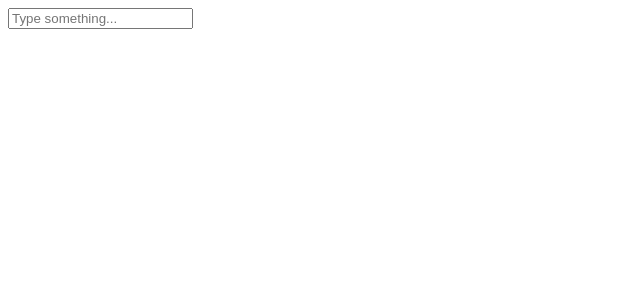
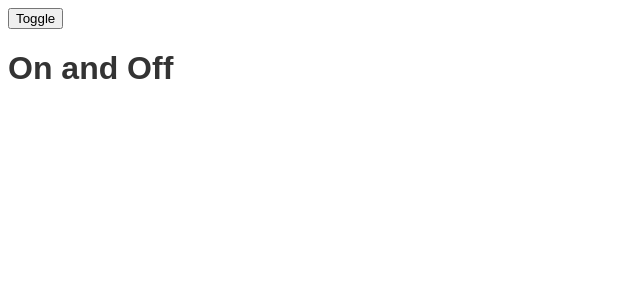
Before and after one commit to pedropkmmt/learning, a React (Vite) app: page / in a window 1280 px wide. Shown: the top 300 px of the page, without its empty margins (0-640 px from the left). Built offline with nearby package versions, Linux system fonts and the light colour scheme.

Commit message:
displays

```diff
--- a/src/App.jsx
+++ b/src/App.jsx
@@ -4,6 +4,7 @@ import Steps from "./steps"
 import Counter from "./counter"
 import Add from "./counts"
 import Mirror from "./Mirror"
+import Hide from "./hide"
 function App() {
 // Props example
   return (
@@ -13,7 +14,8 @@ function App() {
     {/* <Steps/> */}
     {/* <Counter/> */}
     {/* <Add/> */}
-    <Mirror/>
+    {/* <Mirror/> */}
+    <Hide/>
     </>
 
   )
--- /dev/null
+++ b/src/hide.jsx
@@ -0,0 +1,73 @@
+import { useState } from "react"
+
+function Hide(){
+    const [dispay, setDispay] = useState(true)
+
+    return(
+
+        <>
+        <button onClick={() => setDispay(!dispay)}>Toggle</button>
+        {dispay &&
+        <h1>On and Off</h1>
+        }
+
+        </>
+    )
+}
+export default Hide
+
+// function Hide(){
+//     const [display, setDisplay] = useState(true)
+
+//     return(
+//         <>
+//             <button onClick={() => setDisplay(!display)}>Toggle</button>
+//             {display ? <h1>On and Off</h1> : null}
+//         </>
+//     )
+// }
+// function Hide(){
+//     const [display, setDisplay] = useState(true)
+
+//     return(
+//         <>
+//             <button onClick={() => setDisplay(!display)}>Toggle</button>
+//             {display ? <h1>On and Off</h1> : <h1>Hidden</h1>}
+//         </>
+//     )
+// }
+// function Hide(){
+//     const [display, setDisplay] = useState(true)
+
+//     return(
+//         <>
+//             <button onClick={() => setDisplay(!display)}>Toggle</button>
+//             {display ? <h1>On and Off</h1> : <h1>Hidden</h1>}
+//         </>
+//     )
+// }
+// function Hide(){
+//     const [display, setDisplay] = useState(true)
+
+//     return(
+//         <>
+//             <button onClick={() => setDisplay(!display)}>Toggle</button>
+//             <h1 style={{visibility: display ? 'visible' : 'hidden'}}>
+//                 On and Off
+//             </h1>
+//         </>
+//     )
+// }
+// function Hide(){
+//     const [display, setDisplay] = useState(true)
+
+//     return(
+//         <>
+//             <button onClick={() => setDisplay(!display)}>Toggle</button>
+//             {(() => {
+//                 if (display) return <h1>On and Off</h1>
+//                 return null
+//             })()}
+//         </>
+//     )
+// }
```
